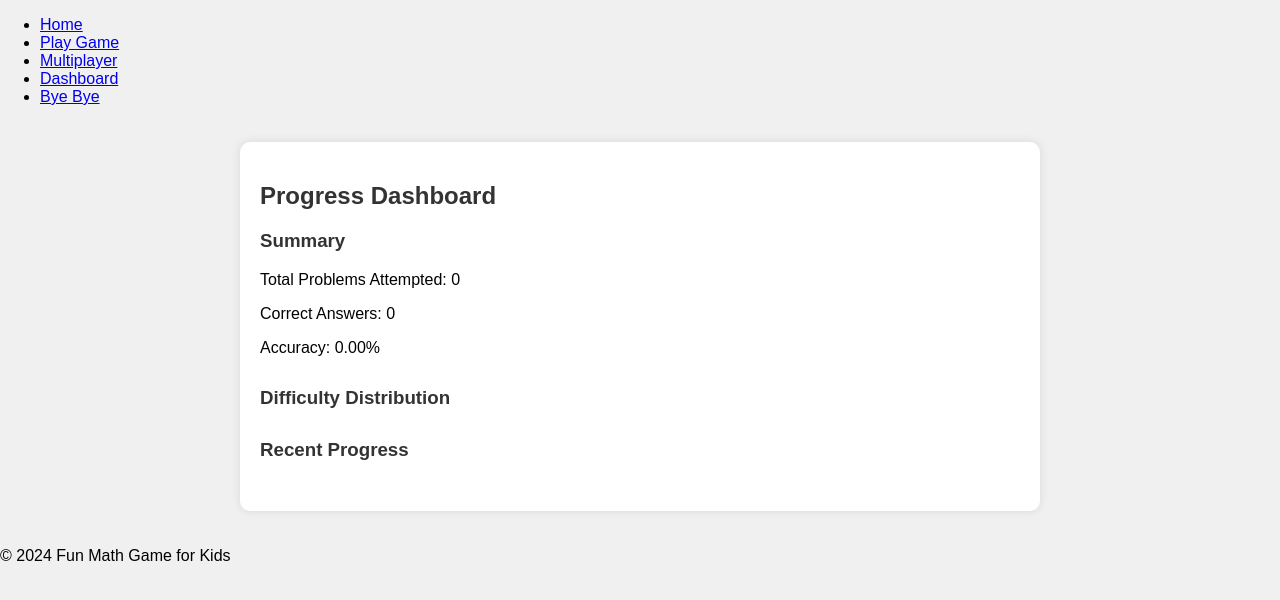
After one commit to renderuas/JuegoMatesNaya, a Flask app: page /dashboard in a window 1280 px wide. The commit adds this page. Shown: the top 600 px of the page. Run offline with Flask 3, Linux system fonts and the light colour scheme; the visitor is signed in with stand-in values (Sample User, id 1); data that the repository does not hold is empty.

Commit message:
Agent step completed: Develop a parent/teacher dashboard for monitoring progress

```diff
--- a/app.py
+++ b/app.py
@@ -24,11 +24,12 @@ from models import User
 def load_user(user_id):
     return User.query.get(int(user_id))
 
-from routes import auth, game, api, multiplayer
+from routes import auth, game, api, multiplayer, dashboard
 app.register_blueprint(auth.bp)
 app.register_blueprint(game.bp)
 app.register_blueprint(api.bp)
 app.register_blueprint(multiplayer.bp)
+app.register_blueprint(dashboard.bp)
 
 @app.route('/')
 def index():
--- /dev/null
+++ b/routes/dashboard.py
@@ -0,0 +1,36 @@
+from flask import Blueprint, render_template
+from flask_login import login_required, current_user
+from models import User, UserProgress, MathProblem
+from app import db
+from sqlalchemy import func
+
+bp = Blueprint('dashboard', __name__)
+
+@bp.route('/dashboard')
+@login_required
+def dashboard():
+    # Get the current user's progress
+    user_progress = UserProgress.query.filter_by(user_id=current_user.id).all()
+
+    # Calculate total problems attempted and correct answers
+    total_problems = len(user_progress)
+    correct_answers = sum(1 for progress in user_progress if progress.is_correct)
+
+    # Calculate accuracy
+    accuracy = (correct_answers / total_problems * 100) if total_problems > 0 else 0
+
+    # Get problem difficulty distribution
+    difficulty_distribution = db.session.query(
+        MathProblem.difficulty,
+        func.count(MathProblem.id)
+    ).join(UserProgress).filter(UserProgress.user_id == current_user.id).group_by(MathProblem.difficulty).all()
+
+    # Get recent progress (last 10 problems)
+    recent_progress = UserProgress.query.filter_by(user_id=current_user.id).order_by(UserProgress.timestamp.desc()).limit(10).all()
+
+    return render_template('dashboard.html',
+                           total_problems=total_problems,
+                           correct_answers=correct_answers,
+                           accuracy=accuracy,
+                           difficulty_distribution=difficulty_distribution,
+                           recent_progress=recent_progress)
--- a/static/css/style.css
+++ b/static/css/style.css
@@ -11,7 +11,7 @@ body {
     padding: 20px;
 }
 
-h1, h2 {
+h1, h2, h3 {
     color: #333;
 }
 
@@ -34,7 +34,7 @@ h1, h2 {
     margin-bottom: 10px;
 }
 
-.submit-btn {
+.submit-btn, .next-btn {
     background-color: #4CAF50;
     color: white;
     padding: 10px 20px;
@@ -44,7 +44,7 @@ h1, h2 {
     font-size: 18px;
 }
 
-.submit-btn:hover {
+.submit-btn:hover, .next-btn:hover {
     background-color: #45a049;
 }
 
@@ -66,3 +66,33 @@ h1, h2 {
     font-weight: bold;
     margin-top: 20px;
 }
+
+/* Dashboard styles */
+.dashboard-container {
+    background-color: #fff;
+    border-radius: 10px;
+    padding: 20px;
+    box-shadow: 0 0 10px rgba(0, 0, 0, 0.1);
+}
+
+.dashboard-summary, .dashboard-difficulty, .dashboard-recent {
+    margin-bottom: 30px;
+}
+
+.dashboard-recent ul {
+    list-style-type: none;
+    padding: 0;
+}
+
+.dashboard-recent li {
+    margin-bottom: 10px;
+}
+
+.dashboard-difficulty ul {
+    list-style-type: none;
+    padding: 0;
+}
+
+.dashboard-difficulty li {
+    margin-bottom: 5px;
+}
--- a/templates/base.html
+++ b/templates/base.html
@@ -14,6 +14,7 @@
                 {% if current_user.is_authenticated %}
                     <li><a href="{{ url_for('game.play') }}">{{ _('Play Game') }}</a></li>
                     <li><a href="{{ url_for('multiplayer.multiplayer') }}">{{ _('Multiplayer') }}</a></li>
+                    <li><a href="{{ url_for('dashboard.dashboard') }}">{{ _('Dashboard') }}</a></li>
                     <li><a href="{{ url_for('auth.logout') }}">{{ _('Bye Bye') }}</a></li>
                 {% else %}
                     <li><a href="{{ url_for('auth.login') }}">{{ _('Come In') }}</a></li>
--- /dev/null
+++ b/templates/dashboard.html
@@ -0,0 +1,40 @@
+{% extends "base.html" %}
+
+{% block content %}
+<div class="dashboard-container">
+    <h2>{{ _('Progress Dashboard') }}</h2>
+
+    <div class="dashboard-summary">
+        <h3>{{ _('Summary') }}</h3>
+        <p>{{ _('Total Problems Attempted:') }} {{ total_problems }}</p>
+        <p>{{ _('Correct Answers:') }} {{ correct_answers }}</p>
+        <p>{{ _('Accuracy:') }} {{ "%.2f"|format(accuracy) }}%</p>
+    </div>
+
+    <div class="dashboard-difficulty">
+        <h3>{{ _('Difficulty Distribution') }}</h3>
+        <ul>
+        {% for difficulty, count in difficulty_distribution %}
+            <li>{{ _('Level') }} {{ difficulty }}: {{ count }} {{ _('problems') }}</li>
+        {% endfor %}
+        </ul>
+    </div>
+
+    <div class="dashboard-recent">
+        <h3>{{ _('Recent Progress') }}</h3>
+        <ul>
+        {% for progress in recent_progress %}
+            <li>
+                {{ progress.timestamp.strftime('%Y-%m-%d %H:%M') }} -
+                {{ _('Problem') }} {{ progress.problem_id }}:
+                {% if progress.is_correct %}
+                    <span class="correct">{{ _('Correct') }}</span>
+                {% else %}
+                    <span class="incorrect">{{ _('Incorrect') }}</span>
+                {% endif %}
+            </li>
+        {% endfor %}
+        </ul>
+    </div>
+</div>
+{% endblock %}
```
Also changed, not shown: translations/es/LC_MESSAGES/messages.po.
